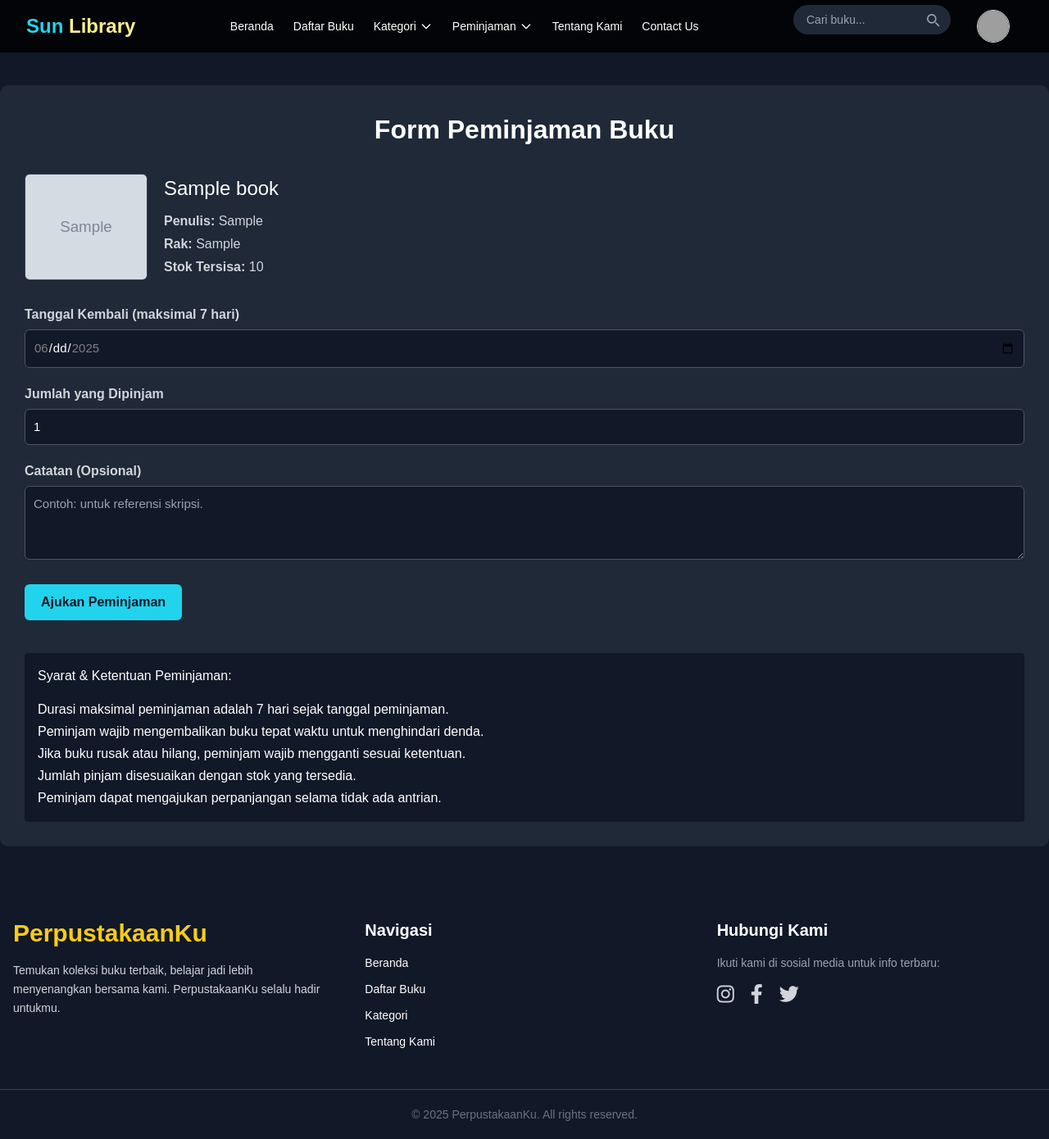
After one commit to SunnFlower47/projects-UAS-semester-2, a Laravel app: page /pinjaman/create/1 in a window 1280 px wide. The commit adds this page. Shown: the whole page at 82% size. Run offline with Laravel 12, Linux system fonts and the light colour scheme; a user stored in the database is signed in; data comes from the database, SQL or seed files in the repository; tables that the repository leaves empty hold one stand-in row (values such as "Sample post"); grey boxes marked "Sample" are stand-in pictures; some libraries are stand-ins or nearby versions; grey boxes are pictures that could not be loaded.

Commit message:
update: perbaikan bug panah leftScroll, perapihan struktur kode, dan penambahan fitur pinjaman (create, histori, bukti, download PDF, search & filter histori)

```diff
--- a/resources/views/perpustakaan/books/show.blade.php
+++ b/resources/views/perpustakaan/books/show.blade.php
@@ -10,7 +10,7 @@
       <h2>{{ $book->judul }}</h2>
       <p>{{ $book->penulis }}</p>
       <div class="stars">★★★★☆ {{ number_format($book->rating ?? 4.5, 1) }}</div>
-      <a href="{{ route('pinjaman.create', $book->id) }}" class="btn-pinjam">Pinjam</a>
+      <a href="{{ route('perpustakaan.pinjaman.create', $book->id) }}" class="btn-pinjam">Pinjam</a>
     </div>
   </div>
 
--- /dev/null
+++ b/resources/views/perpustakaan/pinjaman/create.blade.php
@@ -0,0 +1,172 @@
+@extends('layouts.perpus')
+
+@section('title', 'Form Peminjaman Buku')
+
+@section('content')
+<div class="container">
+  <h2 class="form-title">Form Peminjaman Buku</h2>
+
+
+  {{-- Informasi Buku --}}
+  <div class="book-header">
+    <img src="{{ asset("storage/{$book->cover}") }}" alt="Cover Buku">
+    <div class="book-info">
+      <h3>{{ $book->judul }}</h3>
+      <p><strong>Penulis:</strong> {{ $book->pengarang }}</p>
+      <p><strong>Rak:</strong> {{ $book->lokasi_rak}}</p>
+      <p><strong>Stok Tersisa:</strong> {{ $book->stok }}</p>
+    </div>
+  </div>
+
+  <form action="{{ route('perpustakaan.pinjaman.store') }}" method="POST">
+
+
+    @csrf
+<input type="hidden" name="book_id" value="{{ $book->id }}">
+    @php
+      $today = now()->format('Y-m-d');
+      $maxReturn = now()->addDays(7)->format('Y-m-d');
+    @endphp
+
+    {{-- Tanggal Kembali --}}
+    <div class="form-group">
+      <label for="tanggal_kembali">Tanggal Kembali (maksimal 7 hari)</label>
+      <input type="date" name="tanggal_kembali"
+             class="form-control"
+             min="{{ $today }}"
+             max="{{ $maxReturn }}"
+             required>
+    </div>
+
+    {{-- Jumlah --}}
+    <div class="form-group">
+      <label for="jumlah">Jumlah yang Dipinjam</label>
+      <input type="number" name="jumlah"
+             min="1"
+             max="{{ $book->stok }}"
+             value="1"
+             class="form-control"
+             {{ $book->stok < 1 ? 'disabled' : '' }}>
+    </div>
+
+    {{-- Catatan --}}
+    <div class="form-group">
+      <label for="catatan">Catatan (Opsional)</label>
+      <textarea name="catatan" class="form-control" rows="3" placeholder="Contoh: untuk referensi skripsi."></textarea>
+    </div>
+
+    {{-- Submit --}}
+    @if($book->stok > 0)
+      <button type="submit" class="btn-konfirmasi">Ajukan Peminjaman</button>
+    @else
+      <p class="stok-habis">Stok buku habis. Tidak bisa dipinjam saat ini.</p>
+    @endif
+  </form>
+
+  {{-- Syarat & Ketentuan --}}
+  <div class="mt-5 p-4 bg-dark rounded text-white" style="background-color:#111827; margin-top: 40px;">
+    <h4 style="margin-bottom: 15px;">Syarat & Ketentuan Peminjaman:</h4>
+    <ul style="line-height: 1.7;">
+      <li>Durasi maksimal peminjaman adalah 7 hari sejak tanggal peminjaman.</li>
+      <li>Peminjam wajib mengembalikan buku tepat waktu untuk menghindari denda.</li>
+      <li>Jika buku rusak atau hilang, peminjam wajib mengganti sesuai ketentuan.</li>
+      <li>Jumlah pinjam disesuaikan dengan stok yang tersedia.</li>
+      <li>Peminjam dapat mengajukan perpanjangan selama tidak ada antrian.</li>
+    </ul>
+  </div>
+</div>
+@endsection
+
+
+<style>
+
+  .container {
+    max-width: 700px;
+    margin: 40px auto;
+    background-color: #1f2937;
+    padding: 30px;
+    border-radius: 10px;
+  }
+
+  .form-title {
+  text-align: center;
+  font-size: 32px;
+  font-weight: 600;
+  color: #ffffff;
+  margin-bottom: 30px;
+}
+  .book-header {
+    display: flex;
+    gap: 20px;
+    margin-bottom: 30px;
+  }
+
+  .book-header img {
+    width: 150px;
+    height: auto;
+    border-radius: 6px;
+    border: 1px solid #374151;
+  }
+
+  .book-info h3 {
+    margin: 0 0 10px;
+    font-size: 24px;
+    color: #fff;
+  }
+
+  .book-info p {
+    margin: 4px 0;
+    color: #d1d5db;
+  }
+
+  .form-group {
+    margin-bottom: 20px;
+  }
+
+  .form-group label {
+    color: #d1d5db;
+    display: block;
+    margin-bottom: 6px;
+    font-weight: bold;
+  }
+
+  .form-control {
+    padding: 10px;
+    width: 100%;
+    border-radius: 6px;
+    border: 1px solid #4b5563;
+    background-color: #111827;
+    color: #fff;
+    font-size: 15px;
+  }
+
+  .form-control:disabled {
+    background-color: #374151;
+    color: #9ca3af;
+  }
+
+  .btn-konfirmasi {
+    margin-top: 10px;
+    padding: 10px 20px;
+    background-color: #22d3ee;
+    color: #111827;
+    font-weight: bold;
+    border-radius: 6px;
+    border: none;
+    cursor: pointer;
+    transition: background-color 0.3s ease;
+  }
+
+  .btn-konfirmasi:hover {
+    background-color: #67e8f9;
+  }
+
+  .stok-habis {
+    color: #f87171;
+    font-weight: bold;
+    margin-top: 20px;
+  }
+  body, h2, h3, p, label, input, textarea, button {
+  font-family: 'Poppins', sans-serif;
+}
+</style>
```
Also changed, not shown: resources/views/perpustakaan/index.blade.php (+46 -32 lines), resources/views/perpustakaan/pinjaman/bukti-pinjaman.blade.php (added, +51 -0 lines), resources/views/perpustakaan/pinjaman/download-pdf.blade.php (added, +25 -0 lines), resources/views/perpustakaan/pinjaman/histori-pinjaman.blade.php (added, +53 -0 lines), resources/views/perpustakaan/pinjaman/search-pinjaman.blade.php (added, +46 -0 lines).
